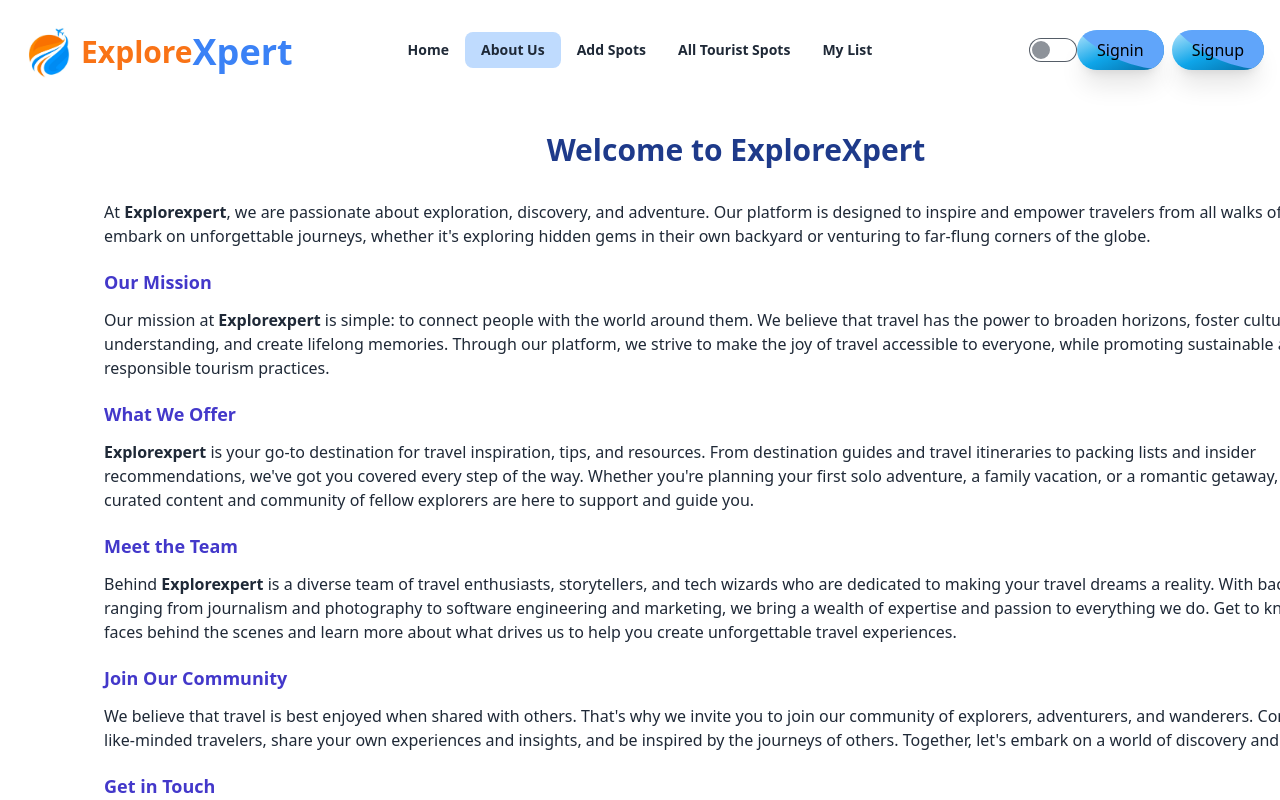
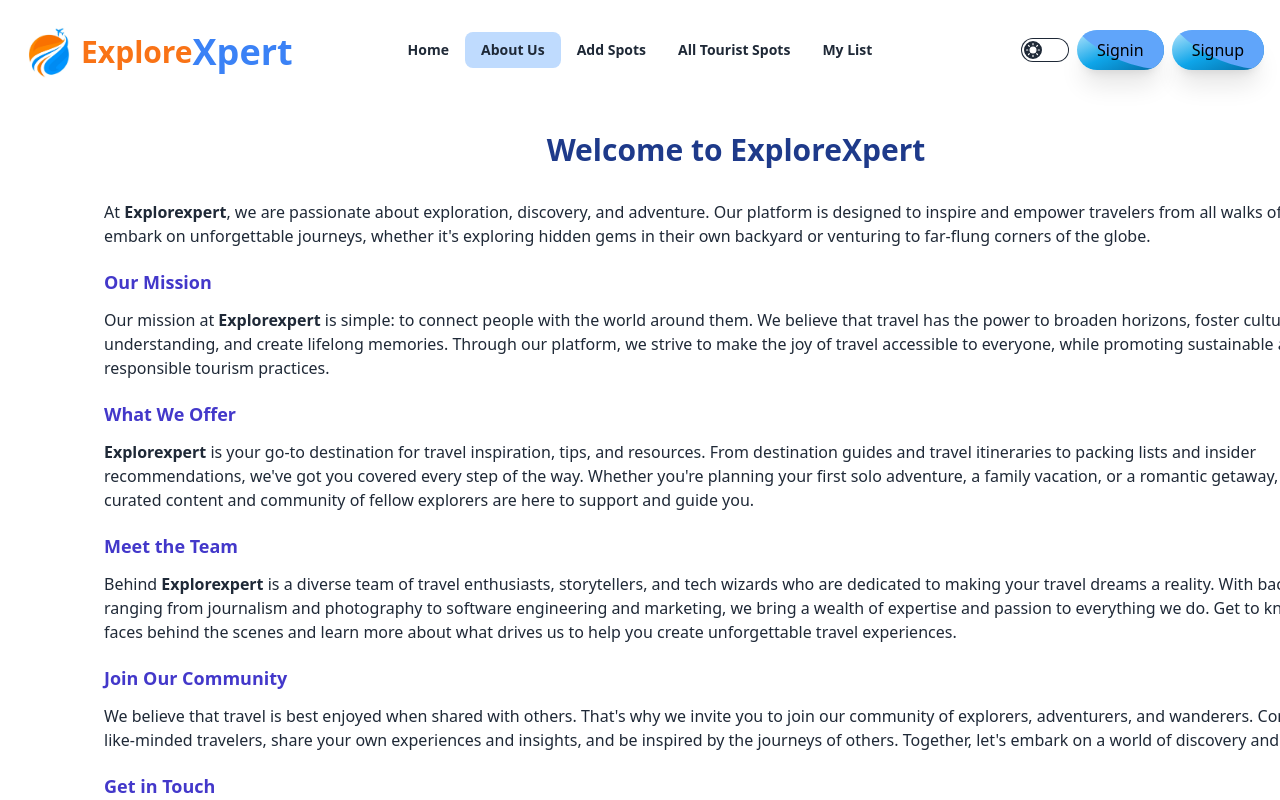
Before and after one commit to Jaheda20/tourism-management-client, a React (Vite) app: page /about in a window 1280 px wide. Shown: the top 800 px of the page. Built offline with nearby package versions, Linux system fonts and the light colour scheme; no server answers.

Commit message:
implemented toggle on theme

```diff
--- a/src/Firebase/Firebase.config.js
+++ b/src/Firebase/Firebase.config.js
@@ -3,7 +3,6 @@
 // TODO: Add SDKs for Firebase products that you want to use
 // https://firebase.google.com/docs/web/setup#available-libraries
 
-console.log(import.meta.env.VITE_APIKEY)
 
 // Your web app's Firebase configuration
 const firebaseConfig = {
--- a/src/Pages/Shared/Nav.jsx
+++ b/src/Pages/Shared/Nav.jsx
@@ -2,10 +2,27 @@
 import logo from "../../../public/images/logo.jpg"
 import useAuth from "../../Hooks/useAuth";
 import defaultImage from "../../../public/images/user.png";
+import { useEffect, useState } from "react";
 
 const Nav = () => {
 
     const { user, signOutUser } = useAuth();
+    const [theme, setTheme] = useState('light');
+
+    const handleToggle = (e) => {
+        if (e.target.checked) {
+            setTheme('light')
+        }
+        else {
+            setTheme('dark')
+        }
+    }
+
+    useEffect(() => {
+        localStorage.setItem('theme', theme)
+        const localTheme = localStorage.getItem('theme')
+        document.querySelector('html').setAttribute('data-theme', localTheme)
+    }, [theme])
 
     const navLinks =
         <>
@@ -38,7 +55,11 @@
                 </ul>
             </div>
             <div className="navbar-end">
-                <input type="checkbox" value="light" className="toggle theme-controller" />
+                <label className="cursor-pointer grid place-items-center mr-2">
+                    <input type="checkbox" onChange={handleToggle} className="toggle theme-controller bg-base-content row-start-1 col-start-1 col-span-2" />
+                    <svg className="col-start-1 row-start-1 stroke-base-100 fill-base-100" xmlns="http://www.w3.org/2000/svg" width="14" height="14" viewBox="0 0 24 24" fill="none" stroke="currentColor" strokeWidth="2" strokeLinecap="round" strokeLinejoin="round"><circle cx="12" cy="12" r="5" /><path d="M12 1v2M12 21v2M4.2 4.2l1.4 1.4M18.4 18.4l1.4 1.4M1 12h2M21 12h2M4.2 19.8l1.4-1.4M18.4 5.6l1.4-1.4" /></svg>
+                    <svg className="col-start-2 row-start-1 stroke-base-100 fill-base-100" xmlns="http://www.w3.org/2000/svg" width="14" height="14" viewBox="0 0 24 24" fill="none" stroke="currentColor" strokeWidth="2" strokeLinecap="round" strokeLinejoin="round"><path d="M21 12.79A9 9 0 1 1 11.21 3 7 7 0 0 0 21 12.79z"></path></svg>
+                </label>
                 {
                     user ?
                         <div className="flex gap-2">
```
